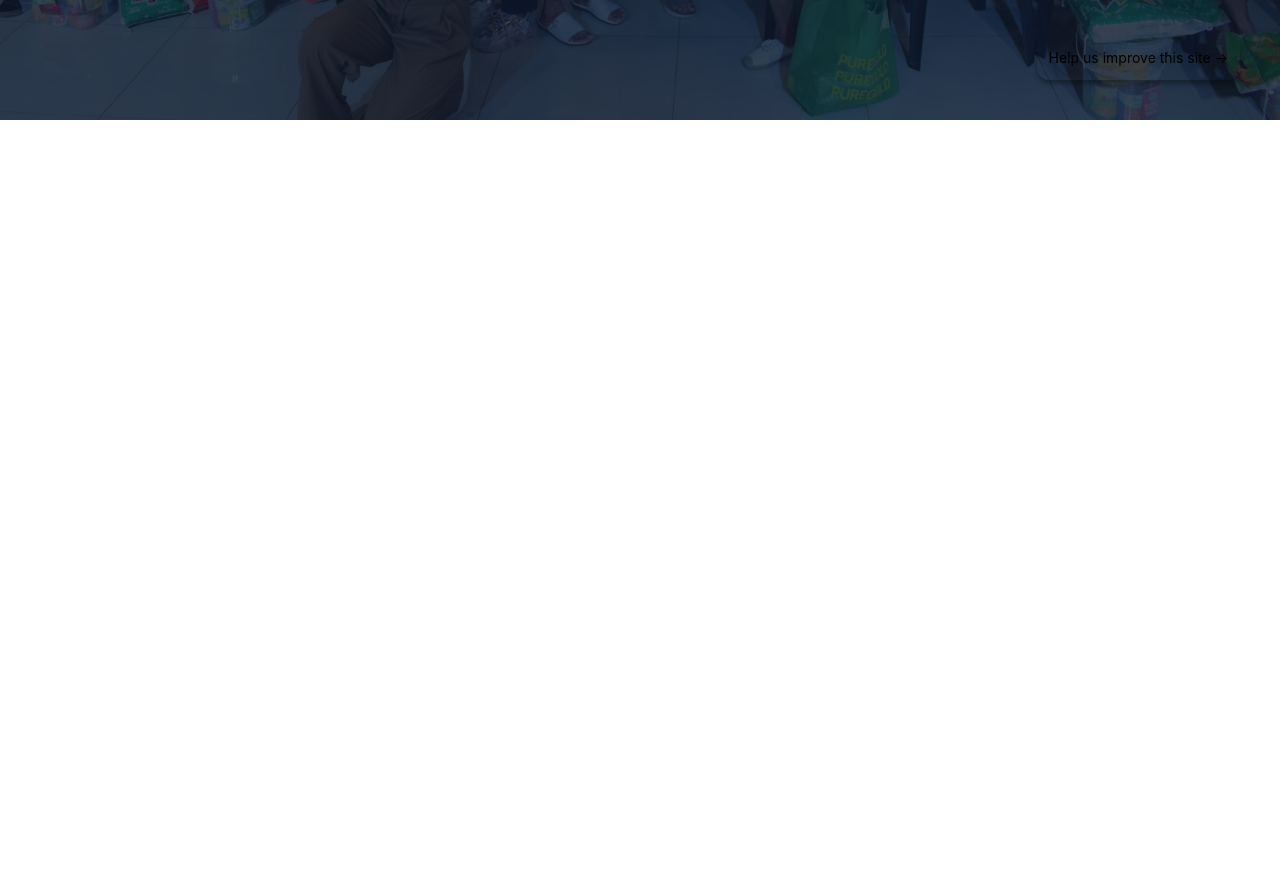
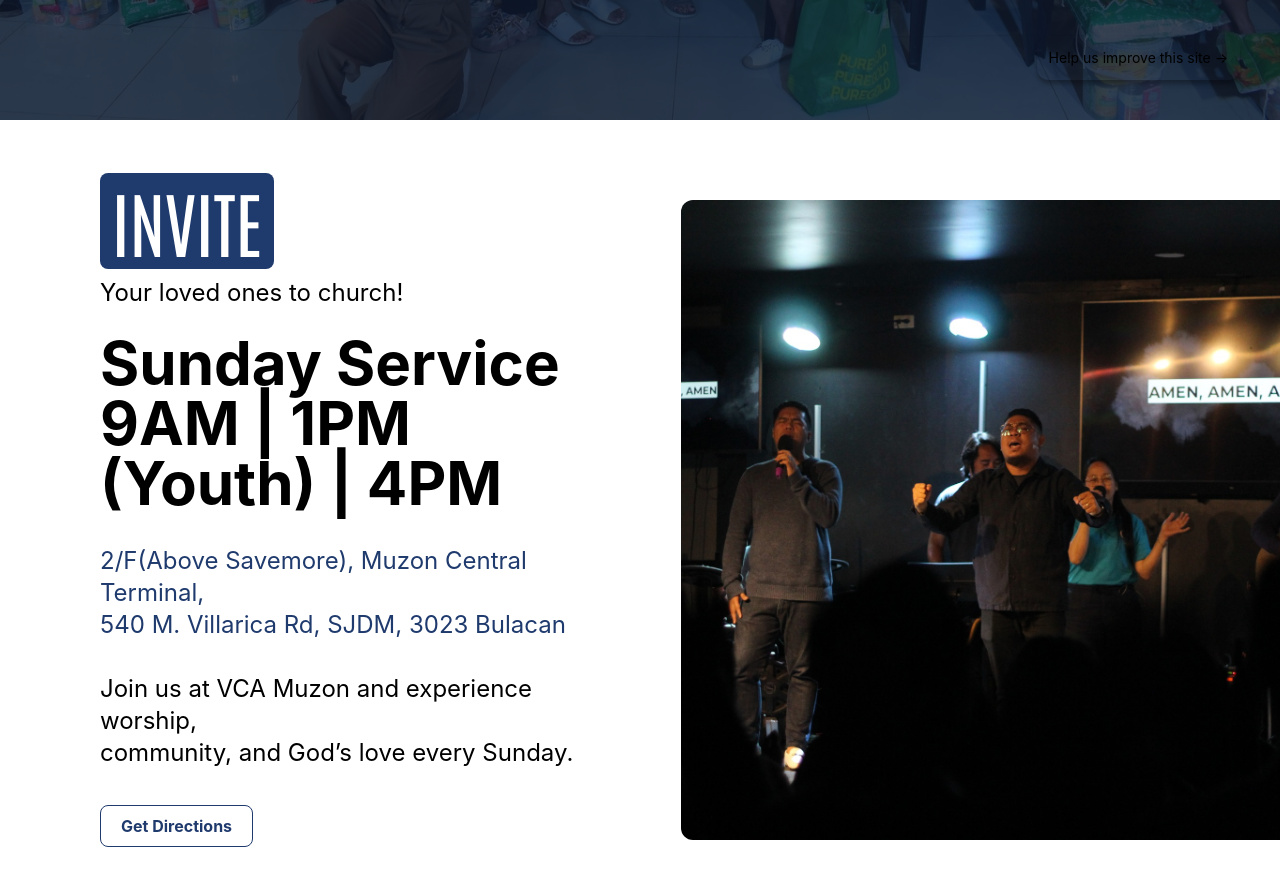
Before and after one commit to JapxD/vca-muzon-website, a React (Vite) app: page / in a window 1280 px wide. Shown: the part 680-1566 px from the top of the page. Built offline with nearby package versions, Linux system fonts and the light colour scheme.

Commit message:
update invite section

```diff
--- a/src/sections/InviteSection.tsx
+++ b/src/sections/InviteSection.tsx
@@ -1,7 +1,45 @@
+import { Link } from "react-router-dom";
+import churchStage from "../assets/church-stage.jpg";
+
 const InviteSection = () => {
   return (
-    <section className="relative h-screen flex py-20 justify-center text-[var(--color-text-primary)] gap-10">
-      <div className=""></div>
+    <section className="w-full h-fit md:h-110 lg:h-200 flex flex-col sm:flex-row gap-10 overflow-visible py-20 lg:px-15">
+      <div className="w-full flex flex-col justify-center items-start px-10">
+        <h1 className="text-4xl lg:text-7xl bg-[var(--color-primary)] p-3 uppercase text-white rounded-lg">
+          Invite
+        </h1>
+        <p className="py-2 lg:text-2xl">Your loved ones to church!</p>
+        <h2 className="text-4xl lg:text-6xl font-bold py-2 lg:py-4">
+          Sunday Service <br /> 9AM | 1PM (Youth) | 4PM
+        </h2>
+        <Link
+          className="text-[var(--color-primary)] py-2 lg:py-4 lg:text-2xl"
+          to="https://maps.app.goo.gl/nDP8xDbypsQCcG9w9"
+          target="_blank"
+        >
+          2/F(Above Savemore), Muzon Central Terminal, <br />
+          540 M. Villarica Rd, SJDM, 3023 Bulacan
+        </Link>
+        <p className="lg:text-2xl lg:py-4">
+          Join us at VCA Muzon and experience worship, <br />
+          community, and God’s love every Sunday.
+        </p>
+        <Link
+          to="https://maps.app.goo.gl/nDP8xDbypsQCcG9w9"
+          target="_blank"
+          className="text-[var(--color-primary)] font-bold my-5 py-2 px-5 border border-[var(--color-primary)] rounded-lg hover:bg-[var(--color-primary)] hover:text-white"
+        >
+          Get Directions
+        </Link>
+      </div>
+      {/* Right Image */}
+      <div className="hidden lg:w-full lg:flex relative overflow-visible">
+        <img
+          src={churchStage}
+          alt="church-stage"
+          className="w-[130%] max-w-none h-full object-cover -mr-[20%] rounded-xl"
+        />
+      </div>
     </section>
   );
 };
```
Also changed, not shown: src/assets/church-stage.jpg (added).
